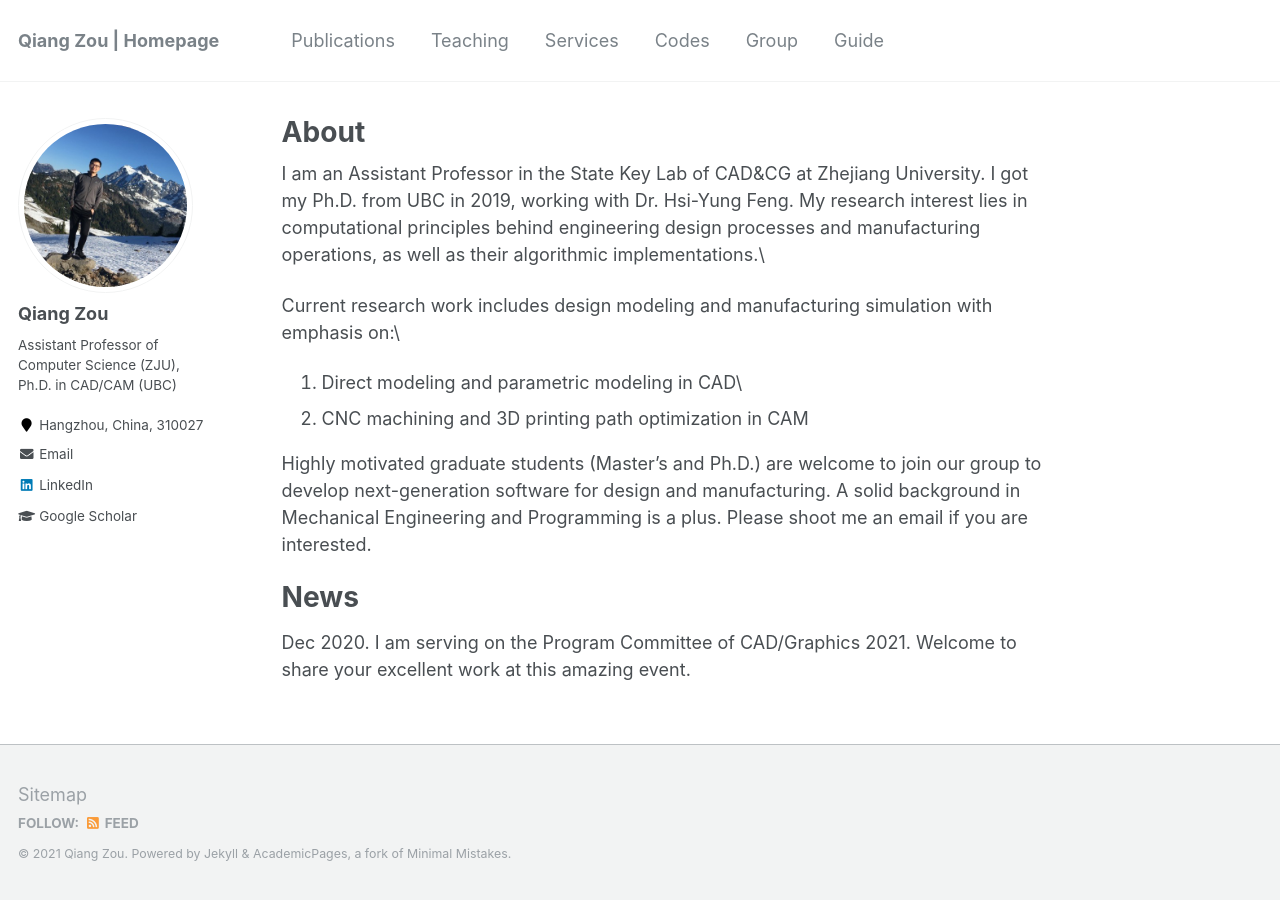
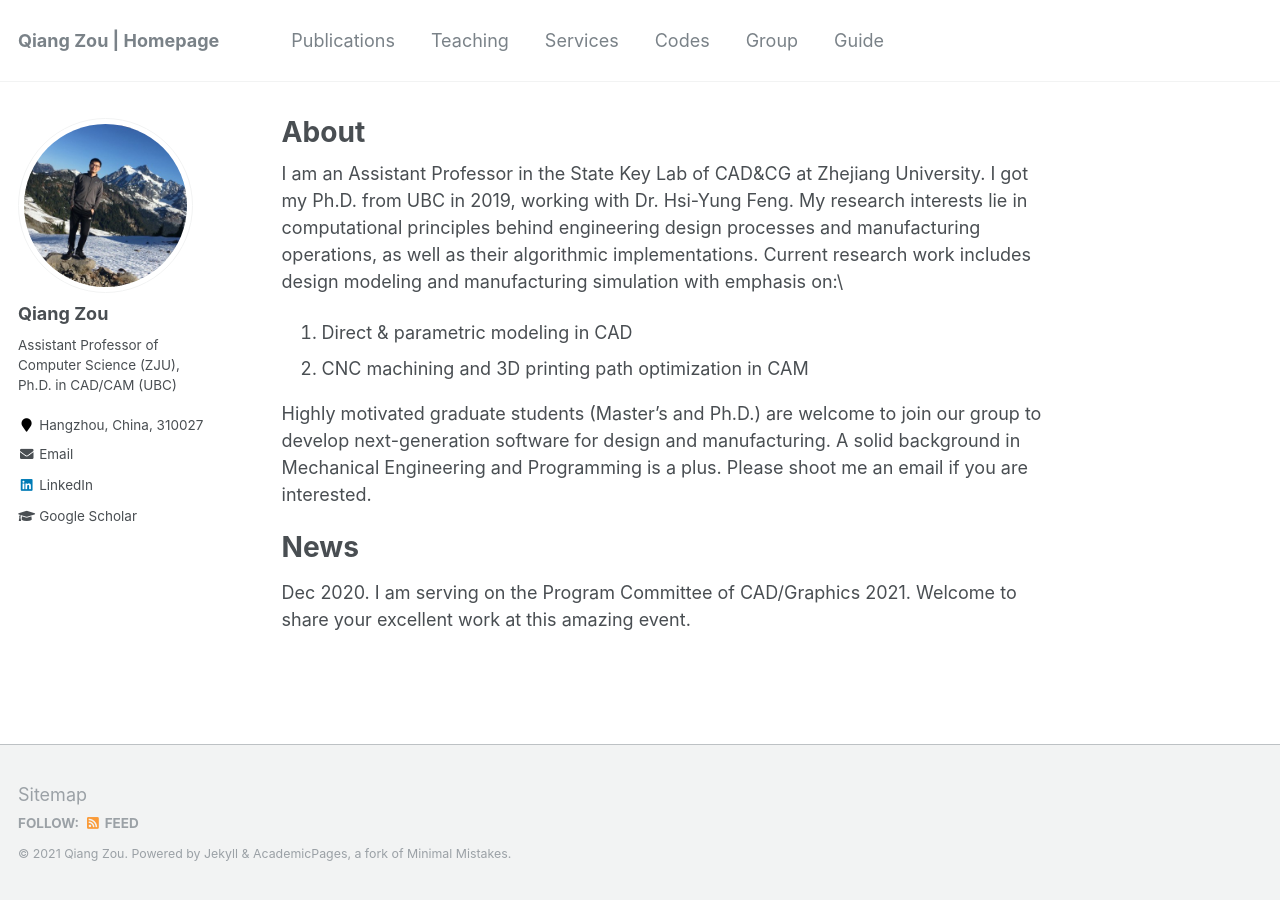
Before and after one commit to Qiang-Zou/Qiang-Zou.github.io, a Jekyll site: the page built from _pages/about.md, in a window 1280 px wide. Built offline with Jekyll 4.4.1, drawn with Linux system fonts in a browser that asks for light colours.

Commit message:
Update about.md

```diff
--- a/_pages/about.md
+++ b/_pages/about.md
@@ -8,10 +8,8 @@
   - /about.html
 ---
 
-I am an Assistant Professor in the State Key Lab of CAD&CG at Zhejiang University. I got my Ph.D. from UBC in 2019, working with Dr. Hsi-Yung Feng. My research interest lies in computational principles behind engineering design processes and manufacturing operations, as well as their algorithmic implementations.\
-
-Current research work includes design modeling and manufacturing simulation with emphasis on:\
-1. Direct modeling and parametric modeling in CAD\
+I am an Assistant Professor in the State Key Lab of CAD&CG at Zhejiang University. I got my Ph.D. from UBC in 2019, working with Dr. Hsi-Yung Feng. My research interests lie in computational principles behind engineering design processes and manufacturing operations, as well as their algorithmic implementations. Current research work includes design modeling and manufacturing simulation with emphasis on:\
+1. Direct & parametric modeling in CAD
 2. CNC machining and 3D printing path optimization in CAM
 
 Highly motivated graduate students (Master’s and Ph.D.) are welcome to join our group to develop next-generation software for design and manufacturing. A solid background in Mechanical Engineering and Programming is a plus. Please shoot me an email if you are interested.
```
